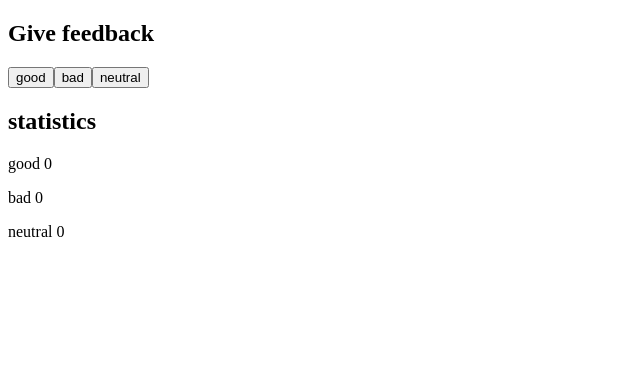
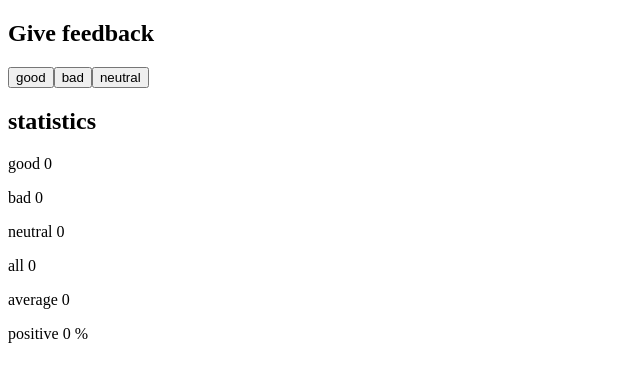
Before and after one commit to NaKaOri-sys/Curso_FullStackOpen, a React (Vite) app in the folder part1/unicafe/: page / in a window 1280 px wide. Shown: the top 382 px of the page, without its empty margins (0-640 px from the left). Built offline with nearby package versions, Linux system fonts and the light colour scheme.

Commit message:
fix: done exercise1.7

```diff
--- a/part1/unicafe/src/App.jsx
+++ b/part1/unicafe/src/App.jsx
@@ -9,18 +9,27 @@ function App() {
   const handleGoodCount = () => setGoodCount(good + 1);
   const handleBadCount = () => setBadCount(bad + 1);
   const handleNeutralCount = () => setNeutralCount(neutral + 1);
-
-
+  const sumAll = () => { return good + bad + neutral };
+  const calculateAverage = () => { return sumAll() / 3 };
+  const calculateGoodPercent = () => {
+    if (good == 0) {
+      return 0;
+    }
+    return ((good / sumAll()) * 100)
+  }
   return (
     <>
       <h2>Give feedback</h2>
-      <Button handleClick={handleGoodCount} text='good'/>
-      <Button handleClick={handleBadCount} text='bad'/>
-      <Button handleClick={handleNeutralCount} text='neutral'/>
+      <Button handleClick={handleGoodCount} text='good' />
+      <Button handleClick={handleBadCount} text='bad' />
+      <Button handleClick={handleNeutralCount} text='neutral' />
       <h2>statistics</h2>
-      <Display text='good' value={good}/>
-      <Display text='bad' value={bad}/>
-      <Display text='neutral' value={neutral}/>
+      <Display text='good' value={good} />
+      <Display text='bad' value={bad} />
+      <Display text='neutral' value={neutral} />
+      <Display text='all' value={sumAll()} />
+      <Display text='average' value={calculateAverage()} />
+      <Display text='positive' value={calculateGoodPercent() + ' %'} />
     </>
   )
 }
```
